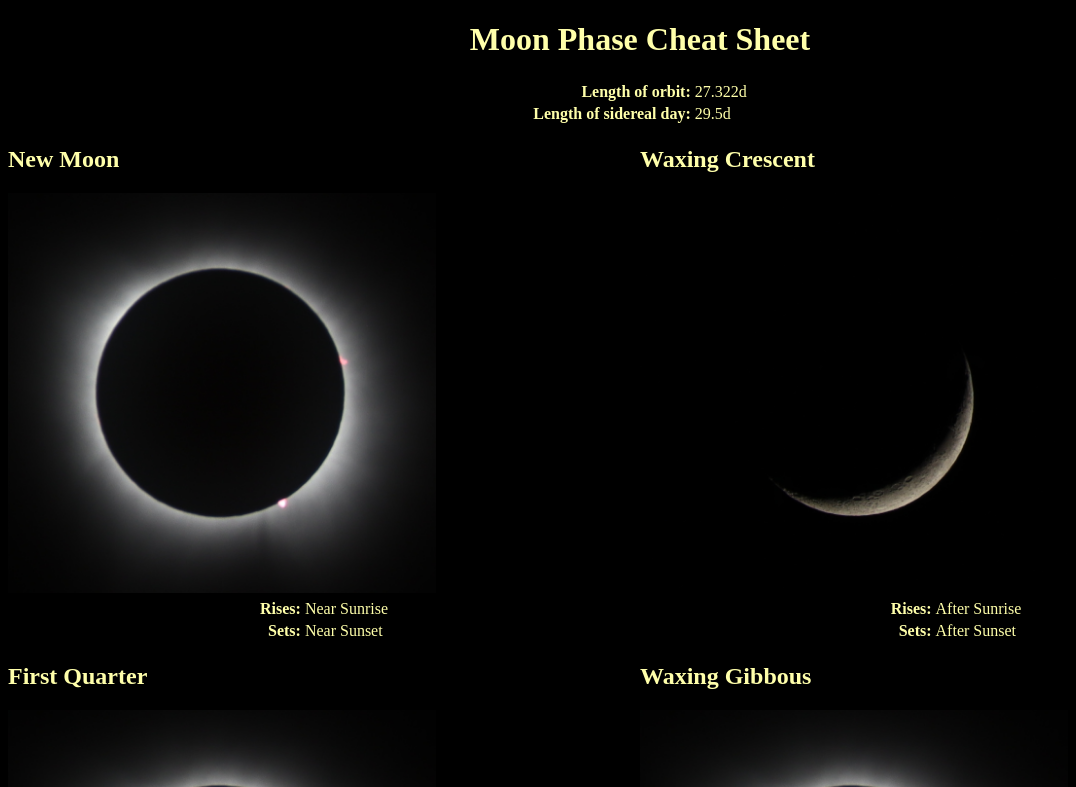
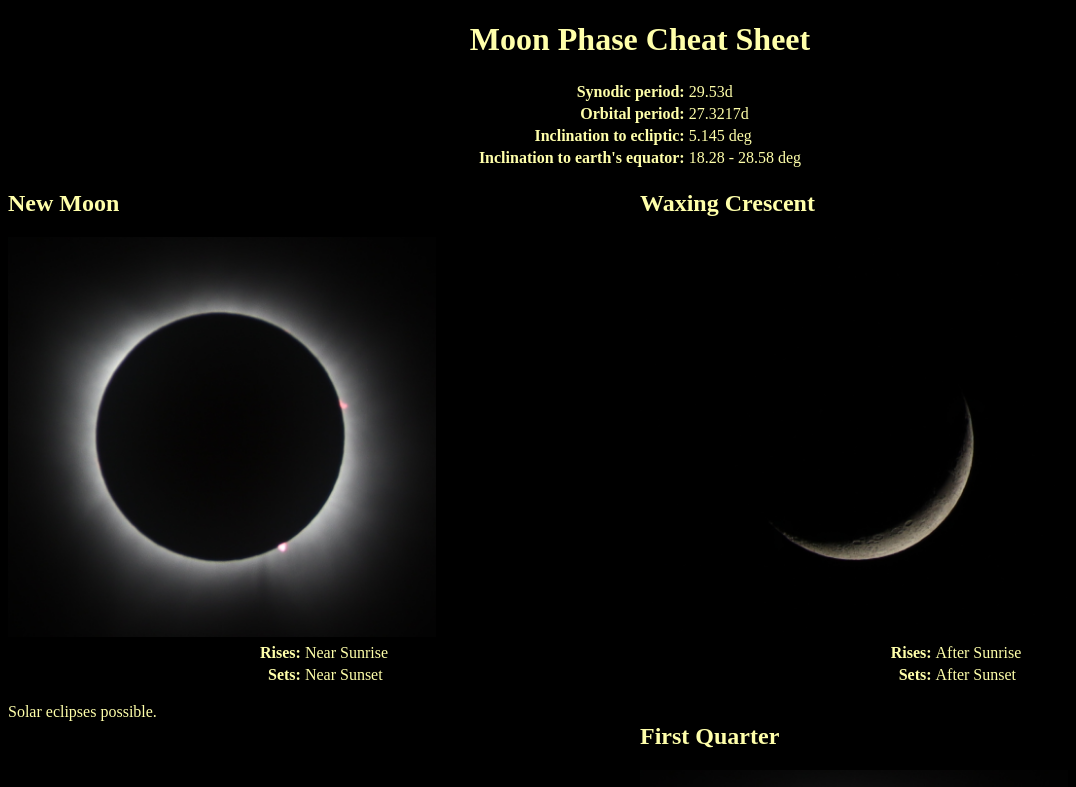
Before and after one commit to tjasz/moonsheet, a React (Create React App) app: page / in a window 1280 px wide. Shown: the top 787 px of the page, without its empty margins (0-1076 px from the left). Built offline with nearby package versions, Linux system fonts and the light colour scheme.

Commit message:
Improvements and more facts

```diff
--- a/src/App.css
+++ b/src/App.css
@@ -21,3 +21,7 @@ img {
   max-width: 100%;
   max-height: 400px;
 }
+
+#footnotes {
+  clear: both;
+}
--- a/src/App.tsx
+++ b/src/App.tsx
@@ -1,5 +1,3 @@
-import React from 'react';
-import logo from './logo.svg';
 import './App.css';
 import phases from './phases.json'
 
@@ -10,16 +8,25 @@ function App() {
       <table>
         <tbody>
           <tr>
-            <th>Length of orbit:</th>
-            <td>27.322d</td>
+            <th>Synodic period:</th>
+            <td>29.53d</td>
           </tr>
           <tr>
-            <th>Length of sidereal day:</th>
-            <td>29.5d</td>
+            <th>Orbital period:</th>
+            <td>27.3217d</td>
+          </tr>
+          <tr>
+            <th>Inclination to ecliptic:</th>
+            <td>5.145 deg</td>
+          </tr>
+          <tr>
+            <th>Inclination to earth's equator:</th>
+            <td>18.28 - 28.58 deg</td>
           </tr>
         </tbody>
       </table>
-      {phases.map(phase => (<div className="phase">
+      <div id="phases">
+        {phases.map(phase => (<div className="phase" key={phase.name}>
           <h2>{phase.name}</h2>
           <img src={`img/${phase.imgSrc}.jpg`} />
           <table>
@@ -34,15 +41,25 @@ function App() {
               </tr>
             </tbody>
           </table>
+          <p>{phase.notes}</p>
         </div>))}
+      </div>
       <div id="footnotes">
+        <h2>Sources</h2>
         <ol>
-          <li id="source1">
+          <li>
             <a target="_blank" href="https://science.nasa.gov/moon/top-moon-questions/">
               Top Moon Questions - NASA Science
             </a>
+          </li>
+          <li>
             <a target="_blank" href="https://science.nasa.gov/moon/moon-phases/">
               Moon Phases - NASA Science
+            </a>
+          </li>
+          <li>
+            <a target="_blank" href="https://nssdc.gsfc.nasa.gov/planetary/factsheet/moonfact.html">
+              Moon Fact Sheet
             </a>
           </li>
         </ol>
--- a/src/phases.json
+++ b/src/phases.json
@@ -3,7 +3,8 @@
     "name": "New Moon",
     "rises": "Near Sunrise",
     "sets": "Near Sunset",
-    "imgSrc": "new"
+    "imgSrc": "new",
+    "notes": "Solar eclipses possible."
   },
   {
     "name": "Waxing Crescent",
@@ -27,7 +28,8 @@
     "name": "Full Moon",
     "rises": "Near Sunset",
     "sets": "Near Sunrise",
-    "imgSrc": "new"
+    "imgSrc": "new",
+    "notes": "Lunar eclipses possible."
   },
   {
     "name": "Waning Gibbous",
```
Lines whose indentation alone changed are shown as unchanged.
